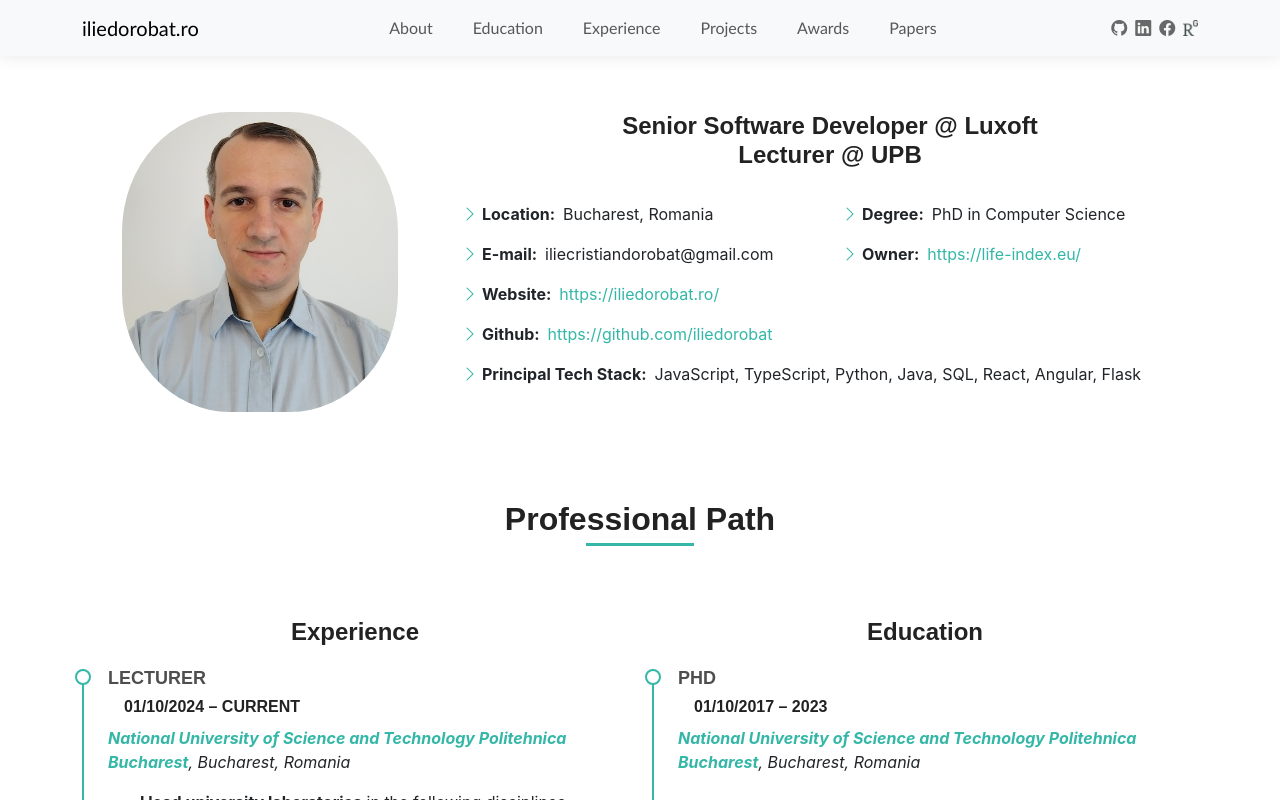
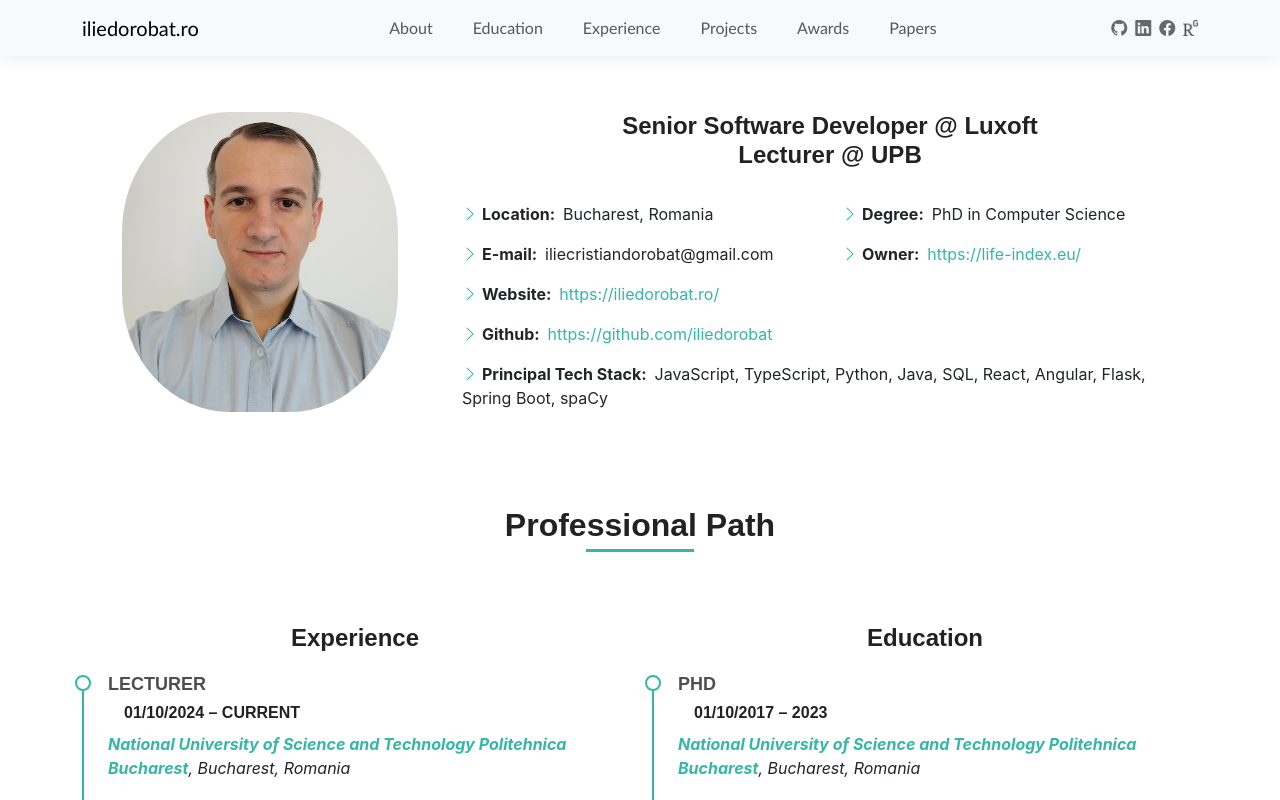
Before and after one commit to iliedorobat/resume, a React (Create React App) app: page /#/ in a window 1280 px wide. Built offline with nearby package versions, Linux system fonts and the light colour scheme.

Commit message:
Update profile

```diff
--- a/src/app/components/resume/about/About.config.tsx
+++ b/src/app/components/resume/about/About.config.tsx
@@ -51,6 +51,8 @@
       "React",
       "Angular",
       "Flask",
+      "Spring Boot",
+      "spaCy",
     ].join(", "),
   },
 ];
--- a/src/app/components/resume/background/items/Experience.config.tsx
+++ b/src/app/components/resume/background/items/Experience.config.tsx
@@ -31,7 +31,7 @@
         }
       />,
       <ProjectDescription
-        techStack={<><b>JavaScript, TypeScript, ReactJS, Redux,</b> SCSS, HTML</>}
+        techStack={<><b>JavaScript, TypeScript, ReactJS, Redux,</b> SCSS, HTML, Micro Frontends</>}
         text={
           <>
             <a href="https://www.cisco.com/site/us/en/products/networking/cloud-networking/nexus-platform/index.html"
@@ -89,7 +89,7 @@
           <b>I lead university laboratories</b> in the following disciplines, guiding students through
           practical exercises and projects:<br/>
           - Human-Computer Interaction<br/>
-          - Object Oriented Programming (using Java)
+          - Object Oriented Programming in Java
         </>
       } />,
 
```
Also changed, not shown: 1 other file (tests, documents, lock files or other folders).
